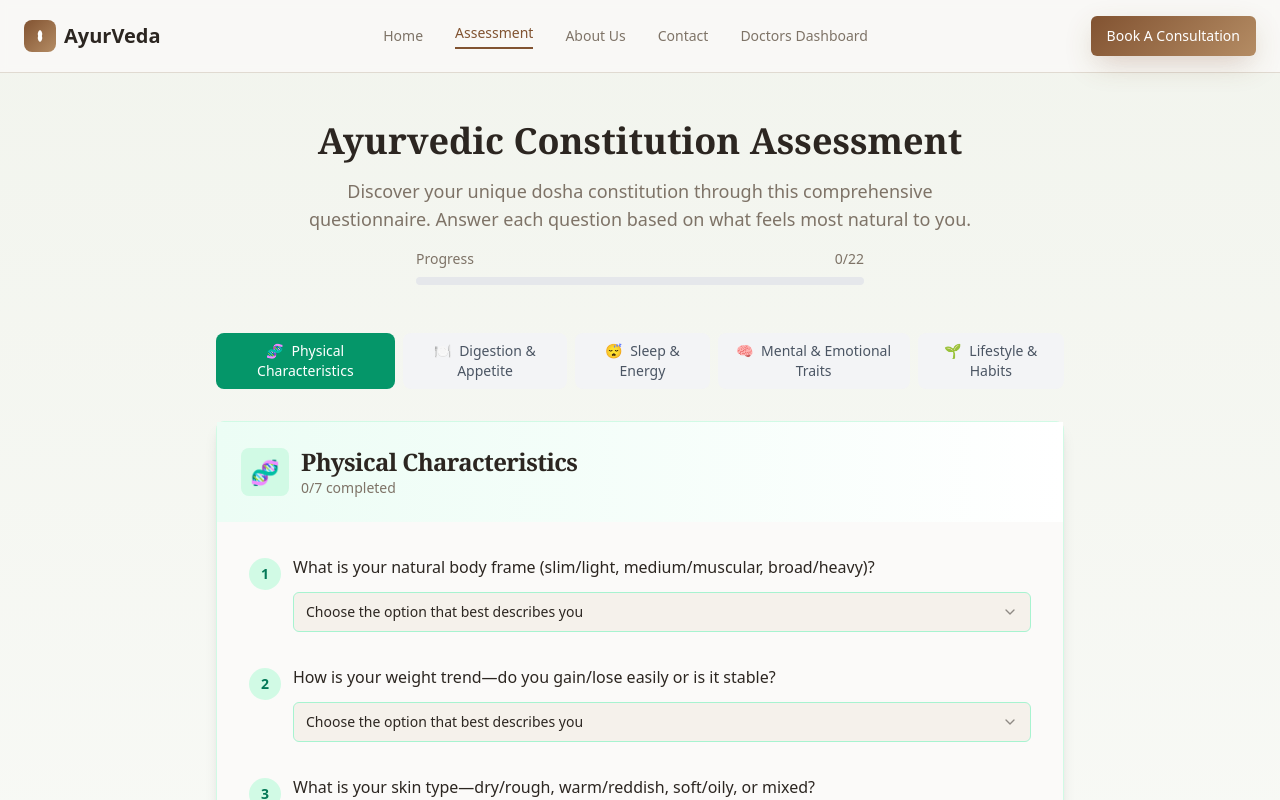
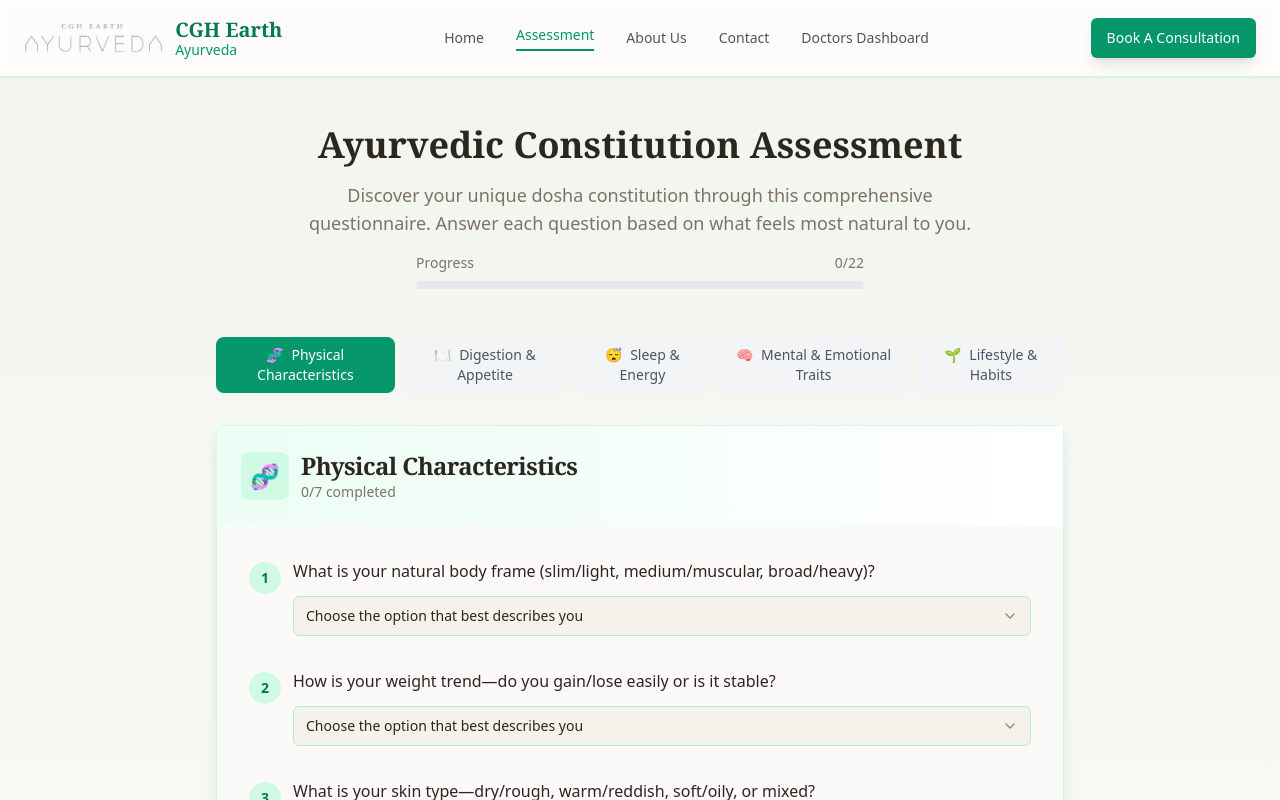
Before and after one commit to SHirawat/Ayurveda_Healing, a React (Vite) app: page /assessment in a window 1280 px wide. Shown: the top 800 px of the page. Built offline with nearby package versions, Linux system fonts and the light colour scheme.

Commit message:
Update branding and theme

```diff
--- a/src/components/LoadingScreen.tsx
+++ b/src/components/LoadingScreen.tsx
@@ -23,43 +23,42 @@ const LoadingScreen = ({ onComplete }: LoadingScreenProps) => {
   }, [onComplete]);
 
   return (
-    <div className="fixed inset-0 bg-gradient-hero flex items-center justify-center z-50">
+    <div className="fixed inset-0 bg-gradient-to-br from-emerald-600 to-emerald-800 flex items-center justify-center z-50">
       <div className="text-center space-y-8 animate-fade-in">
-        {/* Ayurveda Symbol */}
+        {/* Logo */}
         <div className="relative">
-          <div className="w-24 h-24 mx-auto bg-ayur-cream rounded-full flex items-center justify-center animate-float">
-            <svg
-              viewBox="0 0 100 100"
-              className="w-12 h-12 text-ayur-bronze animate-spin-slow"
-              fill="currentColor"
-            >
-              <path d="M50 20 C35 30, 35 50, 50 60 C65 50, 65 30, 50 20 Z" />
-              <circle cx="50" cy="50" r="5" />
-              <path d="M50 80 C35 70, 35 50, 50 40 C65 50, 65 70, 50 80 Z" />
-            </svg>
+          <div className="w-32 h-32 mx-auto bg-white/10 backdrop-blur-sm rounded-full flex items-center justify-center animate-float">
+            <img
+              src="/lovable-uploads/88b0f847-3165-4711-b9d1-33072d053667.png"
+              alt="CGH Earth Ayurveda"
+              className="h-16 w-auto"
+            />
           </div>
-          <div className="absolute inset-0 w-24 h-24 mx-auto border-2 border-ayur-cream/30 rounded-full animate-ping"></div>
+          <div className="absolute inset-0 w-32 h-32 mx-auto border-2 border-white/20 rounded-full animate-ping"></div>
         </div>
 
         {/* Brand Name */}
-        <div className="space-y-2">
-          <h1 className="text-5xl font-bold text-ayur-cream tracking-wide">
+        <div className="space-y-3">
+          <h1 className="text-5xl font-bold text-white tracking-wide font-serif">
             CGH Earth Ayurveda
           </h1>
-          <p className="text-ayur-cream/80 text-lg">
+          <p className="text-white/90 text-lg font-medium">
             Health in Totality
+          </p>
+          <p className="text-white/70 text-sm">
+            Treating the Source, Not the Symptom
           </p>
         </div>
 
         {/* Progress Bar */}
         <div className="w-64 mx-auto">
-          <div className="h-1 bg-ayur-cream/20 rounded-full overflow-hidden">
+          <div className="h-1 bg-white/20 rounded-full overflow-hidden">
             <div
-              className="h-full bg-ayur-cream transition-all duration-300 ease-out"
+              className="h-full bg-white transition-all duration-300 ease-out"
               style={{ width: `${progress}%` }}
             />
           </div>
-          <p className="text-ayur-cream/60 text-sm mt-2">
+          <p className="text-white/70 text-sm mt-2">
             Preparing your wellness journey...
           </p>
         </div>
--- a/src/components/Navigation.tsx
+++ b/src/components/Navigation.tsx
@@ -14,25 +14,22 @@ const Navigation = () => {
   ];
 
   return (
-    <nav className="w-full px-6 py-4 bg-card/80 backdrop-blur-sm border-b border-border">
+    <nav className="w-full px-6 py-4 bg-white/80 backdrop-blur-sm border-b border-emerald-100 shadow-sm">
       <div className="max-w-7xl mx-auto flex items-center justify-between">
         {/* Logo */}
         <div
-          className="flex items-center space-x-2 cursor-pointer"
+          className="flex items-center space-x-3 cursor-pointer"
           onClick={() => navigate("/")}
         >
-          <div className="w-8 h-8 bg-gradient-bronze rounded-lg flex items-center justify-center">
-            <svg
-              viewBox="0 0 100 100"
-              className="w-5 h-5 text-white"
-              fill="currentColor"
-            >
-              <path d="M50 20 C35 30, 35 50, 50 60 C65 50, 65 30, 50 20 Z" />
-              <circle cx="50" cy="50" r="3" />
-              <path d="M50 80 C35 70, 35 50, 50 40 C65 50, 65 70, 50 80 Z" />
-            </svg>
+          <img
+            src="/lovable-uploads/88b0f847-3165-4711-b9d1-33072d053667.png"
+            alt="CGH Earth Ayurveda"
+            className="h-8 w-auto"
+          />
+          <div>
+            <span className="text-xl font-bold text-emerald-700 font-serif">CGH Earth</span>
+            <div className="text-sm text-emerald-600 font-medium -mt-1">Ayurveda</div>
           </div>
-          <span className="text-xl font-bold text-foreground">AyurVeda</span>
         </div>
 
         {/* Navigation Links */}
@@ -41,10 +38,10 @@ const Navigation = () => {
             <button
               key={item.name}
               onClick={() => navigate(item.path)}
-              className={`text-sm font-medium transition-colors hover:text-primary ${
+              className={`text-sm font-medium transition-colors hover:text-emerald-600 ${
                 location.pathname === item.path
-                  ? "text-primary border-b-2 border-primary pb-1"
-                  : "text-muted-foreground"
+                  ? "text-emerald-600 border-b-2 border-emerald-600 pb-1"
+                  : "text-gray-600"
               }`}
             >
               {item.name}
@@ -56,7 +53,7 @@ const Navigation = () => {
         {location.pathname !== "/results" && location.pathname !== "/consultation" && (
           <Button
             variant="default"
-            className="bg-gradient-bronze hover:opacity-90 text-white shadow-warm"
+            className="bg-emerald-600 hover:bg-emerald-700 text-white shadow-lg"
             onClick={() => navigate(location.pathname === "/assessment" ? "/consultation" : "/assessment")}
           >
             {location.pathname === "/assessment" ? "Book A Consultation" : "Get Started"}
--- a/src/pages/Results.tsx
+++ b/src/pages/Results.tsx
@@ -291,13 +291,25 @@ const Results = () => {
   const primaryDosha = getDoshaDescription(result.primary.dosha);
 
   return (
-    <div className="min-h-screen bg-gradient-warm py-12">
+    <div className="min-h-screen bg-gradient-to-b from-emerald-50/30 to-white py-12">
       <div className="max-w-6xl mx-auto px-6">
         <div className="text-center space-y-4 mb-12 animate-fade-in">
-          <h1 className="text-4xl font-bold text-foreground">
-            Your CGH Earth Ayurveda Profile
-          </h1>
-          <p className="text-muted-foreground text-lg">
+          <div className="flex items-center justify-center space-x-3 mb-4">
+            <img
+              src="/lovable-uploads/88b0f847-3165-4711-b9d1-33072d053667.png"
+              alt="CGH Earth Ayurveda"
+              className="h-12 w-auto"
+            />
+            <div>
+              <h1 className="text-4xl font-bold text-emerald-700 font-serif">
+                Your Ayurvedic Profile
+              </h1>
+              <p className="text-emerald-600 font-medium">
+                CGH Earth Ayurveda
+              </p>
+            </div>
+          </div>
+          <p className="text-gray-600 text-lg">
             Health in Totality - Treating the Source, Not the Symptom
           </p>
         </div>
@@ -305,14 +317,14 @@ const Results = () => {
         <div className="grid lg:grid-cols-2 gap-12">
           {/* Results Section */}
           <div className="space-y-8">
-            <Card className="border-0 shadow-warm animate-slide-up">
+            <Card className="border border-emerald-100 shadow-lg animate-slide-up">
               <CardContent className="p-8 space-y-6">
                 <div className="text-center space-y-4">
                   <p className="text-lg text-muted-foreground">
                     Based on your responses, your Ayurvedic profile is predominantly{" "}
-                    <span className="font-semibold text-ayur-bronze">{result.primary.dosha}</span>{" "}
+                    <span className="font-semibold text-emerald-700">{result.primary.dosha}</span>{" "}
                     with a secondary influence of{" "}
-                    <span className="font-semibold text-ayur-bronze">{result.secondary.dosha}</span>.
+                    <span className="font-semibold text-emerald-700">{result.secondary.dosha}</span>.
                   </p>
                   <p className="text-muted-foreground">
                     {primaryDosha.description}
@@ -322,14 +334,14 @@ const Results = () => {
             </Card>
 
             {/* Key Insights */}
-            <Card className="border-0 shadow-soft animate-slide-up">
+            <Card className="border border-emerald-100 shadow-lg animate-slide-up">
               <CardHeader>
                 <CardTitle className="text-2xl text-foreground">Key Insights</CardTitle>
               </CardHeader>
               <CardContent className="space-y-6">
                 <div className="space-y-4">
                   <div className="flex items-start space-x-3">
-                    <div className="flex-shrink-0 w-12 h-12 bg-ayur-cream rounded-lg flex items-center justify-center text-ayur-bronze">
+                    <div className="flex-shrink-0 w-12 h-12 bg-emerald-100 rounded-lg flex items-center justify-center text-emerald-600">
                       {getDoshaIcon(result.primary.dosha)}
                     </div>
                     <div>
@@ -341,7 +353,7 @@ const Results = () => {
                   </div>
 
                   <div className="flex items-start space-x-3">
-                    <div className="flex-shrink-0 w-12 h-12 bg-ayur-cream rounded-lg flex items-center justify-center text-ayur-bronze">
+                    <div className="flex-shrink-0 w-12 h-12 bg-emerald-100 rounded-lg flex items-center justify-center text-emerald-600">
                       <Flame className="w-6 h-6" />
                     </div>
                     <div>
@@ -353,7 +365,7 @@ const Results = () => {
                   </div>
 
                   <div className="flex items-start space-x-3">
-                    <div className="flex-shrink-0 w-12 h-12 bg-ayur-cream rounded-lg flex items-center justify-center text-ayur-bronze">
+                    <div className="flex-shrink-0 w-12 h-12 bg-emerald-100 rounded-lg flex items-center justify-center text-emerald-600">
                       <Star className="w-6 h-6" />
                     </div>
                     <div>
@@ -365,7 +377,7 @@ const Results = () => {
                   </div>
 
                   <div className="flex items-start space-x-3">
-                    <div className="flex-shrink-0 w-12 h-12 bg-ayur-cream rounded-lg flex items-center justify-center text-ayur-bronze">
+                    <div className="flex-shrink-0 w-12 h-12 bg-emerald-100 rounded-lg flex items-center justify-center text-emerald-600">
                       <Scale className="w-6 h-6" />
                     </div>
                     <div>
@@ -382,7 +394,7 @@ const Results = () => {
 
           {/* Contact Form Section */}
           <div className="animate-slide-up">
-            <Card className="border-0 shadow-warm sticky top-8">
+            <Card className="border border-emerald-100 shadow-lg sticky top-8">
               <CardHeader>
                 <CardTitle className="text-2xl text-foreground">
                   Unlock Your Personalized Plan
@@ -430,7 +442,7 @@ const Results = () => {
 
                   <Button
                     type="submit"
-                    className="w-full bg-gradient-bronze hover:opacity-90 text-white py-6 text-lg font-semibold shadow-warm mt-6"
+                    className="w-full bg-emerald-600 hover:bg-emerald-700 text-white py-6 text-lg font-semibold shadow-lg mt-6"
                   >
                     Get My Wellness Plan
                   </Button>
@@ -439,7 +451,7 @@ const Results = () => {
                 <Button
                   onClick={handleDownloadPDF}
                   variant="outline"
-                  className="w-full mt-3 py-3 border-ayur-bronze text-ayur-bronze hover:bg-ayur-cream"
+                  className="w-full mt-3 py-3 border-emerald-600 text-emerald-700 hover:bg-emerald-50"
                 >
                   <Download className="w-4 h-4 mr-2" />
                   Download PDF Summary
```
Also changed, not shown: public/lovable-uploads/88b0f847-3165-4711-b9d1-33072d053667.png (added).
